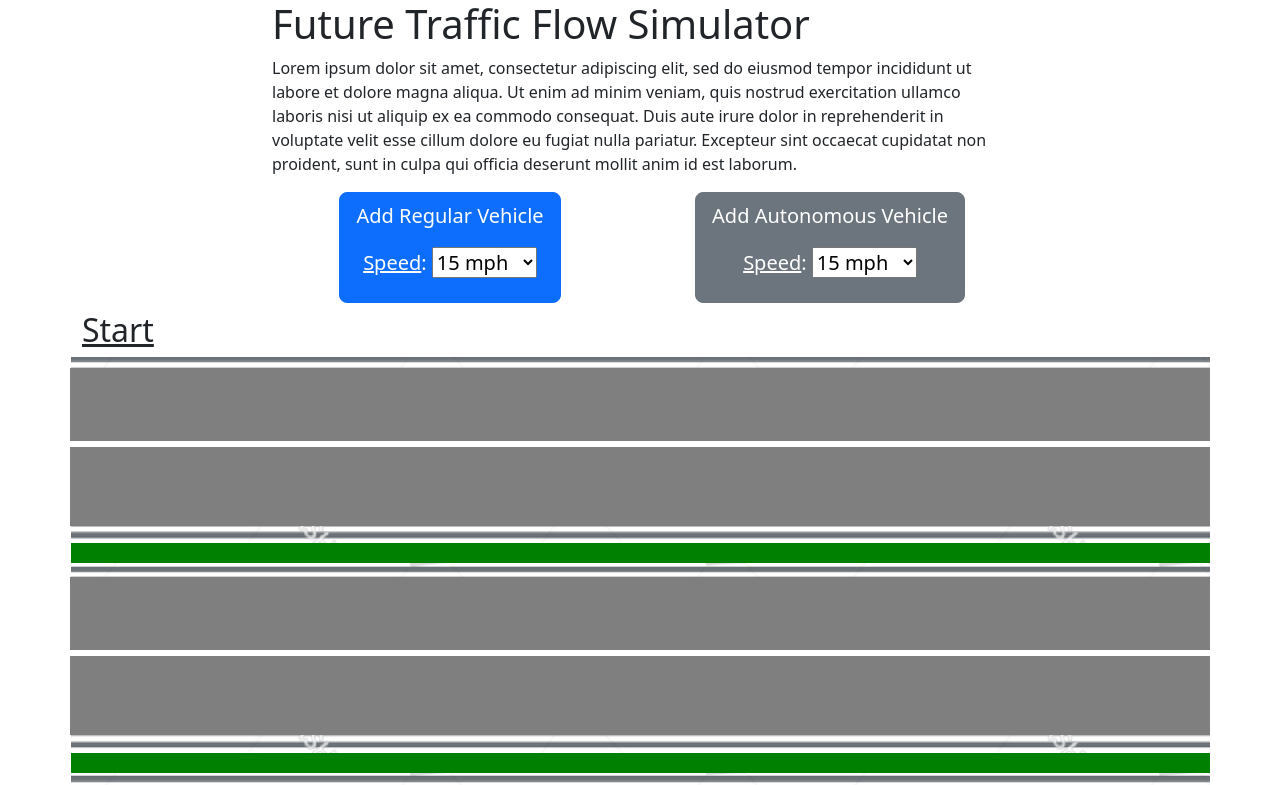
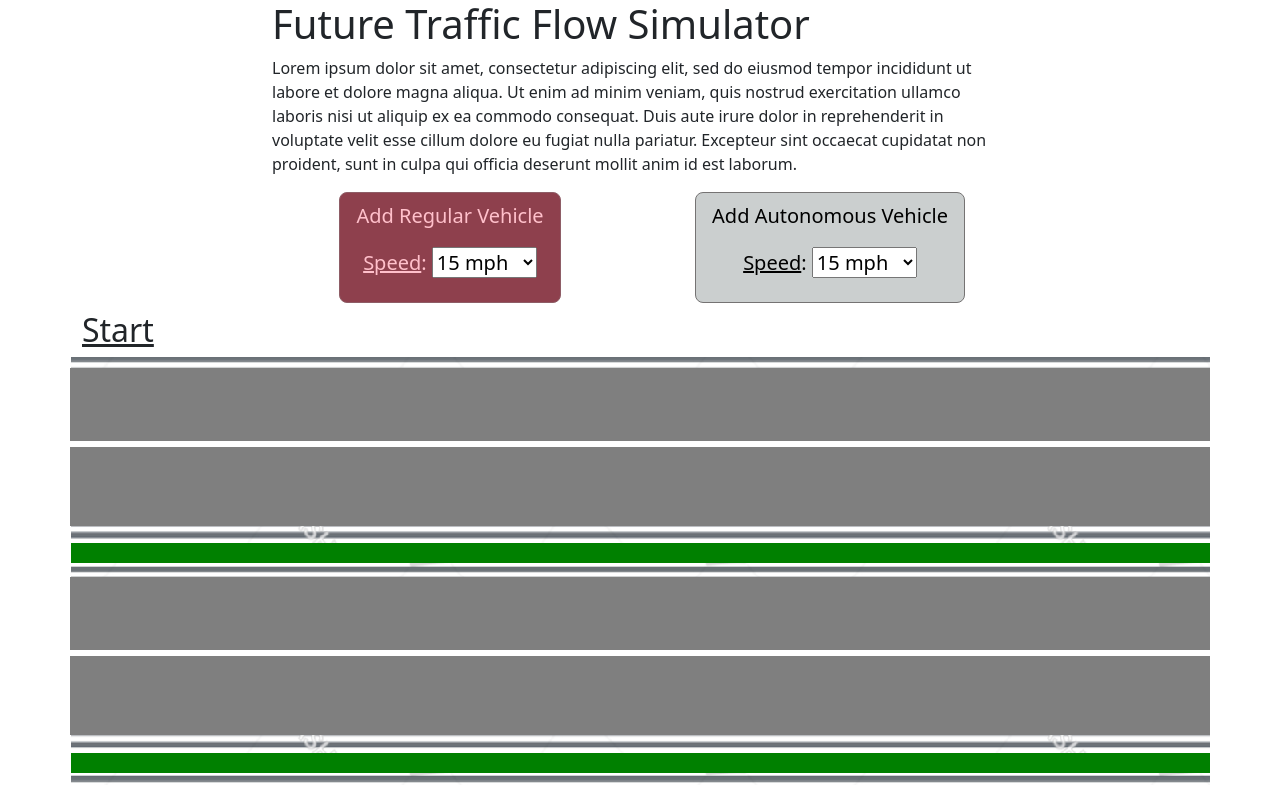
Before and after one commit to jackpolifka/Future_Traffic_Simulator, a plain HTML site: page index.html in a window 1280 px wide. Shown: the top 785 px of the page. Drawn offline with nearby package versions, Linux system fonts and the light colour scheme; animation ran at ten frames a second.

Commit message:
Updating Bootstrap buttons to match car colors.

```diff
--- a/index.html
+++ b/index.html
@@ -31,6 +31,39 @@
         .underline {
             text-decoration: underline;
         }
+
+        .btn-pink {
+            color: #FFC0CB;
+            background-color: #8e404d;
+            border-color: #8e5d66
+        }
+        .btn-pink:hover {
+            color: #FFC0CB;
+            background-color: #c39aa1;
+            border-color: #8e5d66
+        }
+        .btn-pink.disabled,
+        .btn-pink:disabled {
+            color: #FFC0CB;
+            background-color: #c4a9ae;
+            border-color: #8e5d66
+        }
+        .btn-white {
+            color: #000;
+            background-color: #cbcfcf;
+            border-color: #757373
+        }
+        .btn-white:hover {
+            color: #000;
+            background-color: #e9f2f2;
+            border-color: #757373
+        }
+        .btn-white.disabled,
+        .btn-white:disabled {
+            color: #000;
+            background-color: #e9f2f2;
+            border-color: #757373
+        }
     </style>
 
 </head>
@@ -60,7 +93,7 @@
         <div class="row">
             <div class="col-md-2"></div>
             <div class="col-md-4 text-center mb-2">
-                <button type="button" id="add-regular-vehicle" class="btn btn-primary btn-lg">
+                <button type="button" id="add-regular-vehicle" class="btn btn-pink btn-lg">
                     <p>Add Regular Vehicle</p>
                     <p>
                         <u>Speed</u>:
@@ -77,7 +110,7 @@
                 </button>
             </div>
             <div class="col-md-4 text-center">
-                <button type="button" id="add-autonomous-vehicle" class="btn btn-secondary btn-lg">
+                <button type="button" id="add-autonomous-vehicle" class="btn btn-white btn-lg">
                     <p>Add Autonomous Vehicle</p>
                     <p>
                         <u>Speed</u>:
@@ -275,7 +308,7 @@
             Matter.Render.run(render);
             Matter.Runner.run(Matter.Runner.create(), engine);
 
-            // Setting up buttons for interface
+            // Setting interface
             document.getElementById('add-regular-vehicle').addEventListener('click', (e) => {
                 if (e.target.id === 'add-regular-vehicle') {
                     let HTMLquery = '#' + e.target.id + ' .speed option:checked',
@@ -302,7 +335,7 @@
                             color: 'white',
                             speed: parseInt(document.querySelector(HTMLquery).value),
                             width: 150
-                        });                    Matter.Composite.add(engine.world, newVehicle.getBody());
+                        }); Matter.Composite.add(engine.world, newVehicle.getBody());
                     Matter.Events.on(engine, 'beforeUpdate', () => {
                         Matter.Body.setVelocity(newVehicle.getBody(), newVehicle.getBody().velocity);
                     });
```
